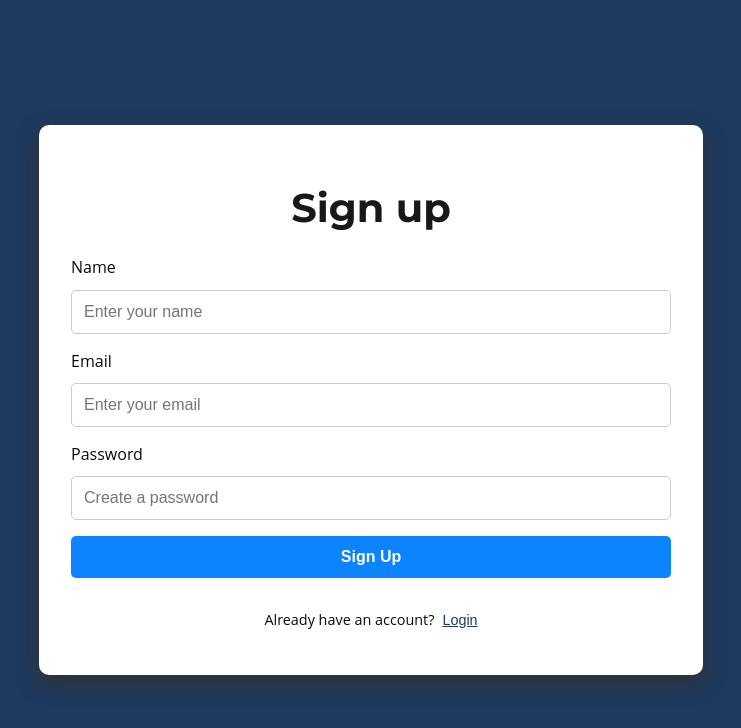
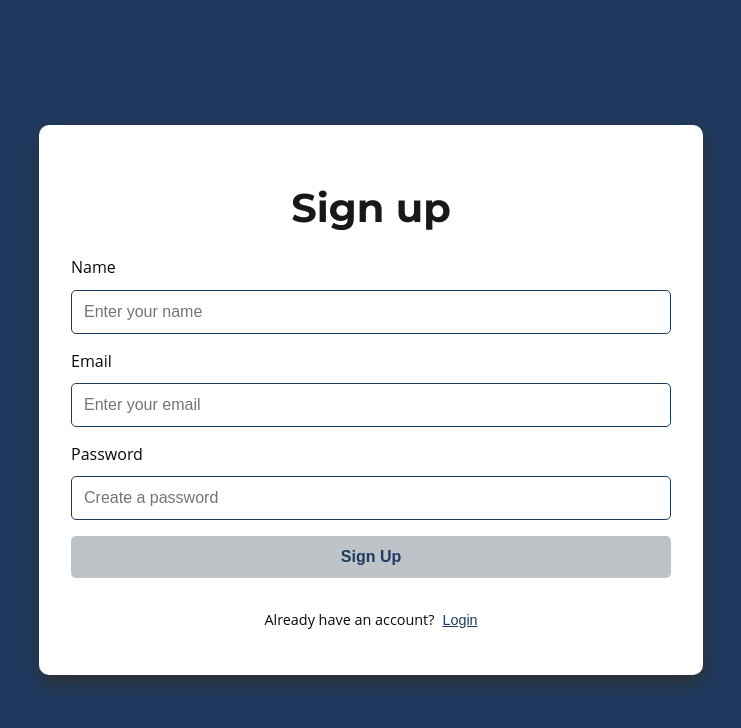
Before and after one commit to amjadkouayed/Eventara-frontend, a React (Vite) app: page /signup in a window 1280 px wide. In both pictures the pointer is over the button "Sign Up". Shown: the top 728 px of the page, without its empty margins (269-1010 px from the left). Built offline with nearby package versions, Linux system fonts and the light colour scheme; a web font is replaced by a local one.

Commit message:
global styling update

```diff
--- a/src/components/events-page/EventWidget.css
+++ b/src/components/events-page/EventWidget.css
@@ -49,5 +49,6 @@
 }
 
 .select-event-button button:hover {
-  background: var(--secondary-color);
+  background: var(--accent-color);
+  color: var(--primary-color);
 }
--- a/src/components/landing-page/landing-header/landing-header.css
+++ b/src/components/landing-page/landing-header/landing-header.css
@@ -52,7 +52,7 @@
 }
 
 .login-button:hover {
-  background-color: var(--secondary-color);
+  background-color: var(--accent-color);
   color: var(--primary-color);
 }
 
@@ -63,4 +63,5 @@
 
 .create-account-button:hover {
   background-color: var(--accent-color);
+  color: var(--primary);
 }
--- a/src/components/login-signup/auth.css
+++ b/src/components/login-signup/auth.css
@@ -38,7 +38,7 @@
 
 .auth-input {
   padding: 0.75rem;
-  border: 1px solid #ccc;
+  border: 1px solid var(--primary-color);
   border-radius: 5px;
   font-size: 1rem;
   outline: none;
@@ -63,7 +63,8 @@
 }
 
 .auth-button:hover {
-  background-color: #0b84fe;
+  background-color: var(--accent-color);
+  color: var(--primary-color);
 }
 
 .auth-footer {
```
